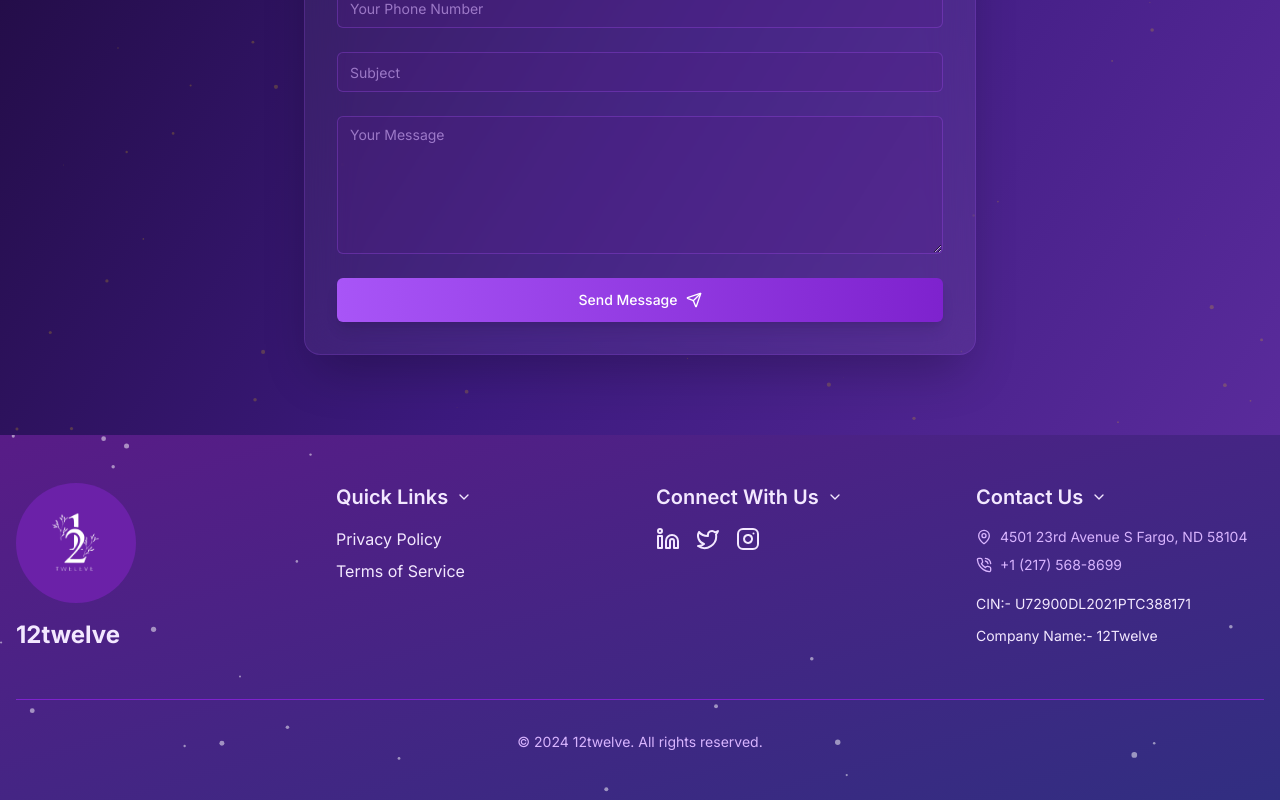
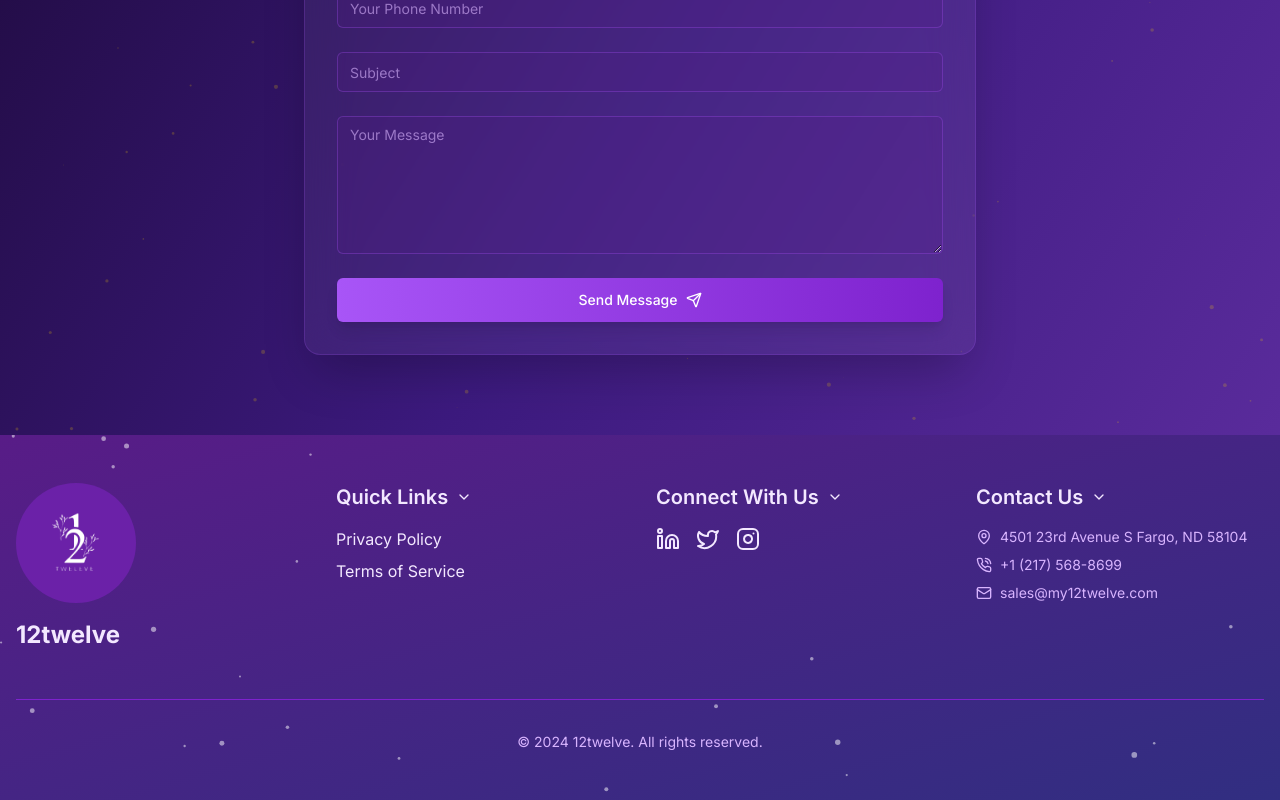
Before and after one commit to rekoonads/12twelve, a Next.js app: page / in a window 1280 px wide. Shown: the part 6153-6953 px from the top of the page. Built offline with nearby package versions, Linux system fonts and the light colour scheme; no server answers.

Commit message:
updated mail

```diff
--- a/src/components/Footer.tsx
+++ b/src/components/Footer.tsx
@@ -12,6 +12,7 @@ import {
   MapPin,
   ChevronDown,
   PhoneCall,
+  MailIcon,
 } from "lucide-react";
 
 const ParticleAnimation = () => {
@@ -163,13 +164,14 @@ export default function Footer() {
             <PhoneCall className="w-4 h-4" />
             <span>+1 (217) 568-8699</span>
           </motion.a>
-          <div className="mt-4">
-            <span className="text-sm">CIN:- U72900DL2021PTC388171</span>
-            <br />
-          </div>
-          <div className="mt-2">
-            <span className="text-sm">Company Name:- 12Twelve</span>
-          </div>
+          <motion.a
+            href="mailto:sales@my12twelve.com"
+            className="flex items-center space-x-2 text-sm text-purple-300 mt-2"
+            whileHover={{ scale: 1.05 }}
+          >
+            <MailIcon className="w-4 h-4" />
+            <span>sales@my12twelve.com</span>
+          </motion.a>
         </>
       ),
     },
```
